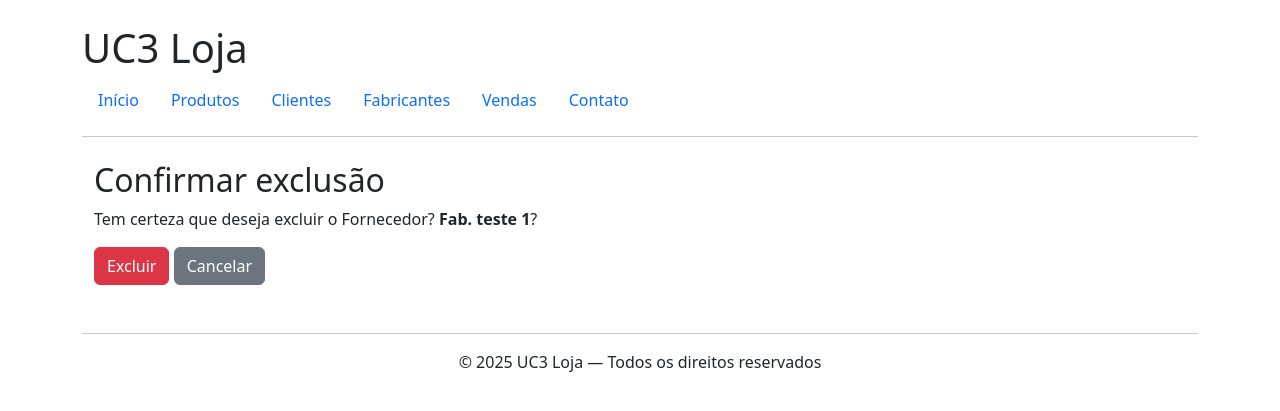
After one commit to Dustranir/UC3-Loja, a Django app: page /fornecedores/deletar_fornecedor/2/ in a window 1280 px wide. The commit adds this page. Shown: the top 411 px of the page. Run offline with Django 5.2, Linux system fonts and the light colour scheme; data comes from the database, SQL or seed files in the repository; both versions use the stored data as it was after the commit.

Commit message:
Versão FInal 1.1

```diff
--- a/clientes/templates/clientes/list.html
+++ b/clientes/templates/clientes/list.html
@@ -14,6 +14,7 @@
                 <th>Cidade</th>
                 <th>Gênero</th>
                 <th>E-mail</th>
+                <th>Ações</th>
             </tr>
         </thead>
         <tbody>
--- /dev/null
+++ b/fornecedores/templates/fornecedores/deletar_fornecedor.html
@@ -0,0 +1,14 @@
+{% extends 'base.html' %}
+
+{% block content %}
+<div class="container mt-4">
+    <h2>Confirmar exclusão</h2>
+    <p>Tem certeza que deseja excluir o Fornecedor? <strong>{{ fornecedor.nome }}</strong>?</p>
+
+    <form method="post">
+        {% csrf_token %}
+        <button type="submit" class="btn btn-danger">Excluir</button>
+        <a href="{% url 'fornecedor_list' %}" class="btn btn-secondary">Cancelar</a>
+    </form>
+</div>
+{% endblock %}
--- a/fornecedores/templates/fornecedores/list.html
+++ b/fornecedores/templates/fornecedores/list.html
@@ -9,13 +9,17 @@
             <tr>
                 <th>Código</th>
                 <th>Nome</th>
+                <th scope="col" >Ações</th>
             </tr>
         </thead>
         <tbody>
         {% for fabricante in fabricantes %}
             <tr>
-                <td>{{ fabricante.id }}</td>
+                <td>{{ fabricante.codigo }}</td>
                 <td>{{ fabricante.nome }}</td>
+                <td class="text-center">
+                    <!-- Botão de exclusão -->
+                    <a href="{% url 'fabricante_delete' fabricante.pk %}" class="btn btn-sm btn-danger">Excluir</a>
             </tr>
         {% endfor %}
         </tbody>
--- a/fornecedores/urls.py
+++ b/fornecedores/urls.py
@@ -5,4 +5,5 @@ urlpatterns = [
     # path('', views.index, name='fornecedores_index'),
     path('', views.fornecedor_list, name='fornecedor_list'),
     path('cadastro/', views.fornecedor_create, name='fornecedor_create'),
+    path('deletar_fornecedor/<int:pk>/', views.fabricante_delete, name='fabricante_delete'),
 ]
--- a/fornecedores/views.py
+++ b/fornecedores/views.py
@@ -1,4 +1,4 @@
-from django.shortcuts import render, redirect
+from django.shortcuts import render, redirect, get_object_or_404
 from .models import Fabricante
 from .forms import FabricanteForm
 
@@ -18,3 +18,10 @@ def fornecedor_create(request):
 
 def index(request):
     return render(request, 'fornecedores/index.html')
+
+def fabricante_delete(request, pk):
+    fornecedor = get_object_or_404(Fabricante, pk=pk)
+    if request.method == 'POST':
+        fornecedor.delete()
+        return redirect('produto_list')
+    return render(request, 'fornecedores/deletar_fornecedor.html', {'fornecedor': fornecedor})
--- a/produtos/templates/produtos/list.html
+++ b/produtos/templates/produtos/list.html
@@ -15,7 +15,7 @@
                         <th scope="col">Nome</th>
                         <th scope="col">Preço</th>
                         <th scope="col">Descrição</th>
-                        <th scope="col" class="text-center">Ações</th>
+                        <th scope="col" >Ações</th>
                     </tr>
                 </thead>
                 <tbody>
```
Also changed, not shown: db.sqlite3.
